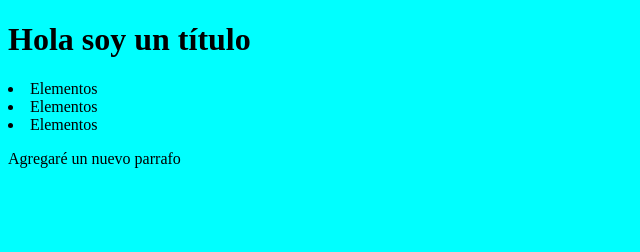
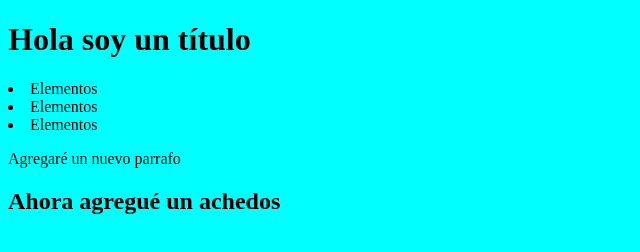
Before and after one commit to IvanaaCastillo/aprendiendo-github-otra-vez, a plain HTML site: page index.html in a window 1280 px wide. Shown: the whole page, without its empty margins (0-640 px from the left). Drawn offline with Linux system fonts and the light colour scheme.

Commit message:
agregue otra actualizacion

```diff
--- a/index.html
+++ b/index.html
@@ -17,6 +17,7 @@
         <li>Elementos</li>
 
         <p>Agregaré un nuevo parrafo</p>
+        <h2>Ahora agregué un achedos</h2>
     </div>
 </section>
 
```
